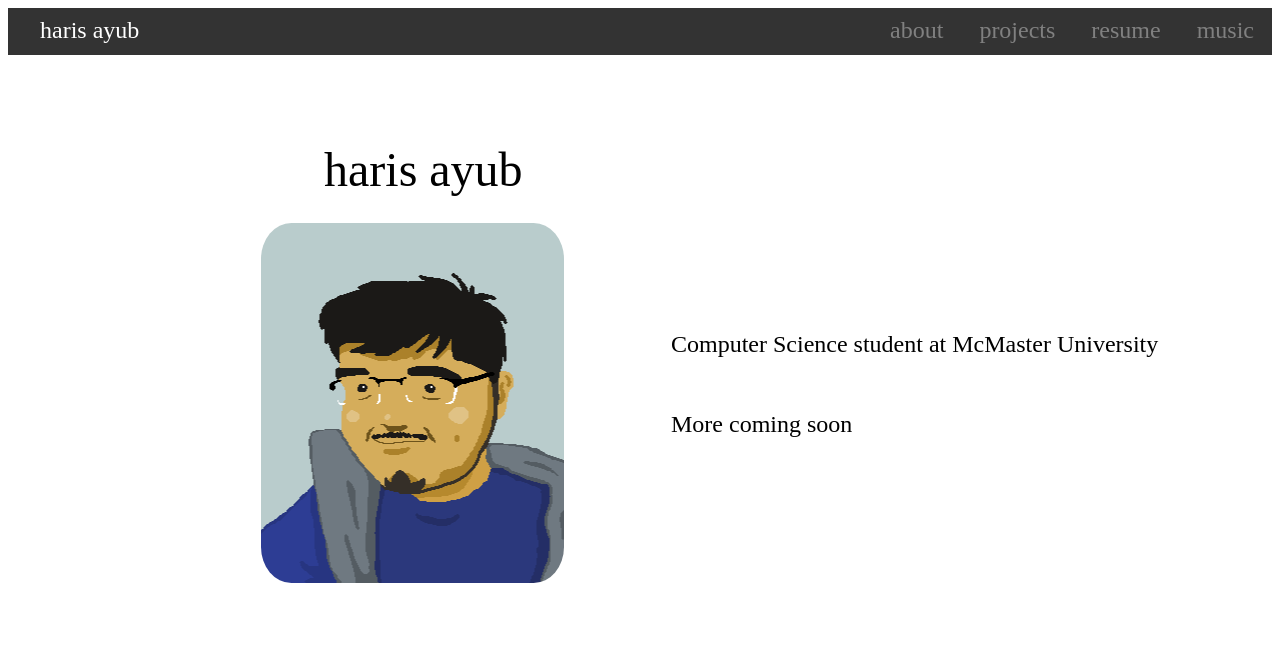
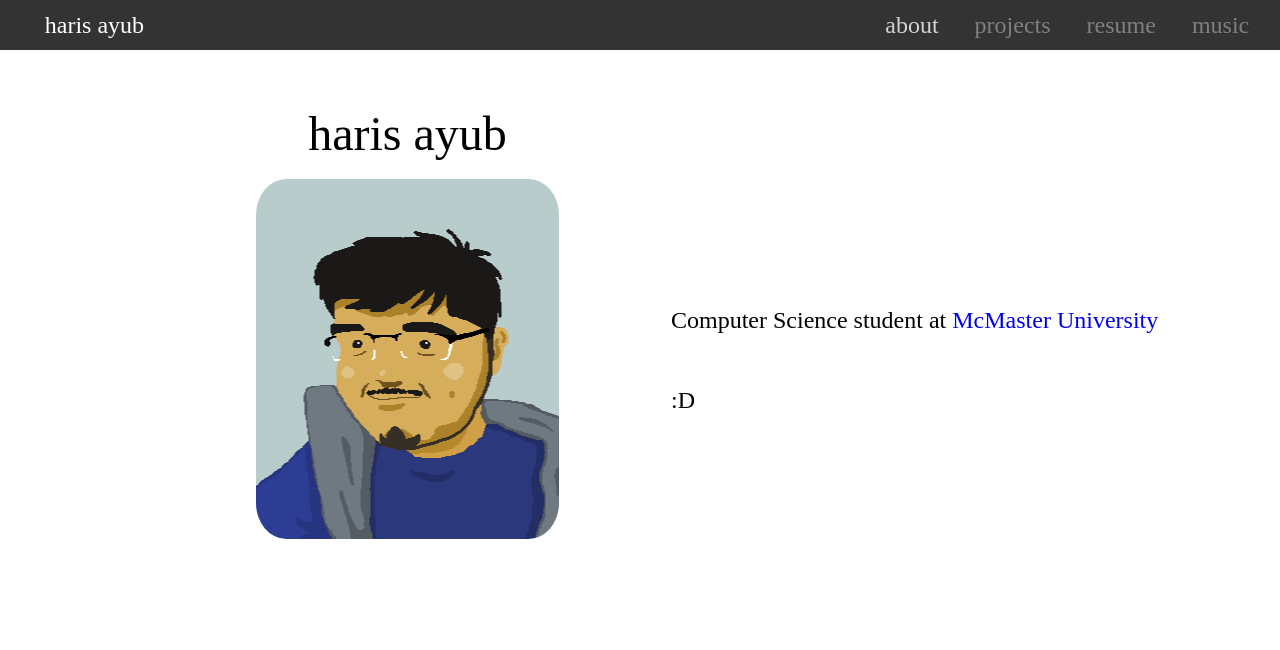
Before and after one commit to ayubharis/ayubharis.github.io, a plain HTML site: page index.html in a window 1280 px wide. Drawn offline with Linux system fonts and the light colour scheme.

Commit message:
Updated navbar to use flexbox, other styling tweaks

```diff
--- a/index.html
+++ b/index.html
@@ -12,20 +12,22 @@
 </head>
 <body>
     <div class="navbar">
-        <p>haris ayub</p>
-        <a style="float:right" target="blank" href="http://soundcloud.com/haris-ayub-5/">music</a>
-        <a style="float:right" target="blank" href="assets/resume.pdf">resume</a>
-        <a style="float:right" href="projects.html">projects</a>
-        <a style="float:right" id="current-page" href="index.html">about</a>
+        <p class="left">haris ayub</p>
+        <a id="current-page" href="index.html">about</a>
+        <a href="projects.html">projects</a>
+        <a target="blank" href="assets/resume.pdf">resume</a>
+        <a target="blank" href="http://soundcloud.com/haris-ayub-5/">music</a>
+    </div>
+    <div class="mainImage">
+        <h1 class="header">haris ayub</h1>
+        <img class="pic" src="assets/cari.png">
     </div>
     <div class="about-me">
-        <h1 class="header">haris ayub</h1>
-        <img class="pic" src="assets/cari.png">
         <p class="txt">
-            Computer Science student at McMaster University
+            Computer Science student at <a target="blank" href="https://www.mcmaster.ca/">McMaster University</a>
             <br>
             <br>
-            More coming soon
+            :D
         </p>
     </div>
 </body>
--- a/styles.css
+++ b/styles.css
@@ -1,21 +1,29 @@
+*{
+    margin: 0px;
+    padding: 0px;
+}
+.mainImage{
+    left: 20%;
+    top: 25%;
+    padding-left: 20%;
+    padding-top: 5%;
+}
 .header{
+    padding-bottom: 25px;
     position: relative;
     font-family: 'Times New Roman', Times, serif;
     font-style: normal;
     font-weight: normal;
     font-size: 48px;
     line-height: 40px;
-    text-align: left;
-    padding-left: 25%;
-    padding-top: 5%;
+    text-align: center;
     color: #000000;
+    width: 303px;
 }
 .pic{
     position: relative;
     width: 303px;
     height: 360px;
-    left: 20%;
-    top: 25%;
     border-radius: 10%;
 }
 .txt{
@@ -26,16 +34,29 @@
     top: 300px;
     padding-left: 7.5%;
     font-family: 'Times New Roman', Times, serif;
-    font-style: normal;
     font-weight: normal;
     font-size: 24px;
     line-height: 40px;
     text-align: left;
     color: #000000;
 }
+.txt>a{
+    text-decoration: none;
+}
+.txt>a:hover{
+    color: gray;
+}
 .navbar{
+    padding: 0% 1% 0% 1%;
+    display: flex;
+    flex-direction: row;
+    align-items: center;
+    justify-items: flex-end;
     background-color: #333;
-    line-height: 45px;
+    height: 50px;
+}
+.left{
+    margin-right: auto;
 }
 .navbar > a{
     display: inline;
@@ -47,7 +68,7 @@
     transition: color 0.25s;
 }
 .navbar > p{
-    text-align: left;
+    justify-self: start;
     display: inline;
     padding: 10px 32px;
     text-decoration: none;
@@ -58,6 +79,9 @@
 .navbar > a:hover{
     color: white;
 }
+#current-page{
+    color: lightgray
+}
 .project-container{
     text-align: center;
 }
```
Also changed, not shown: projects.html (+2 -2 lines).
